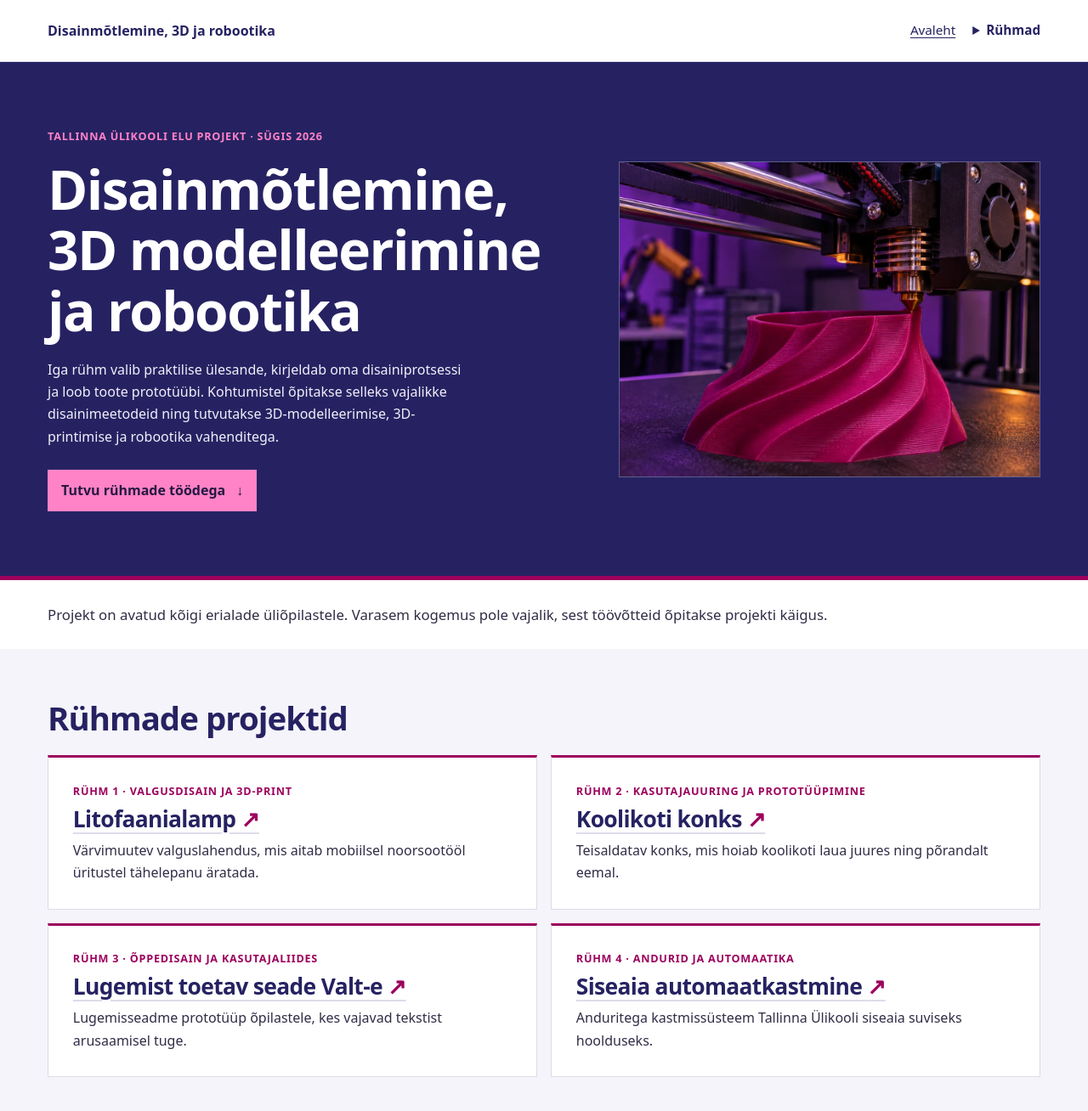
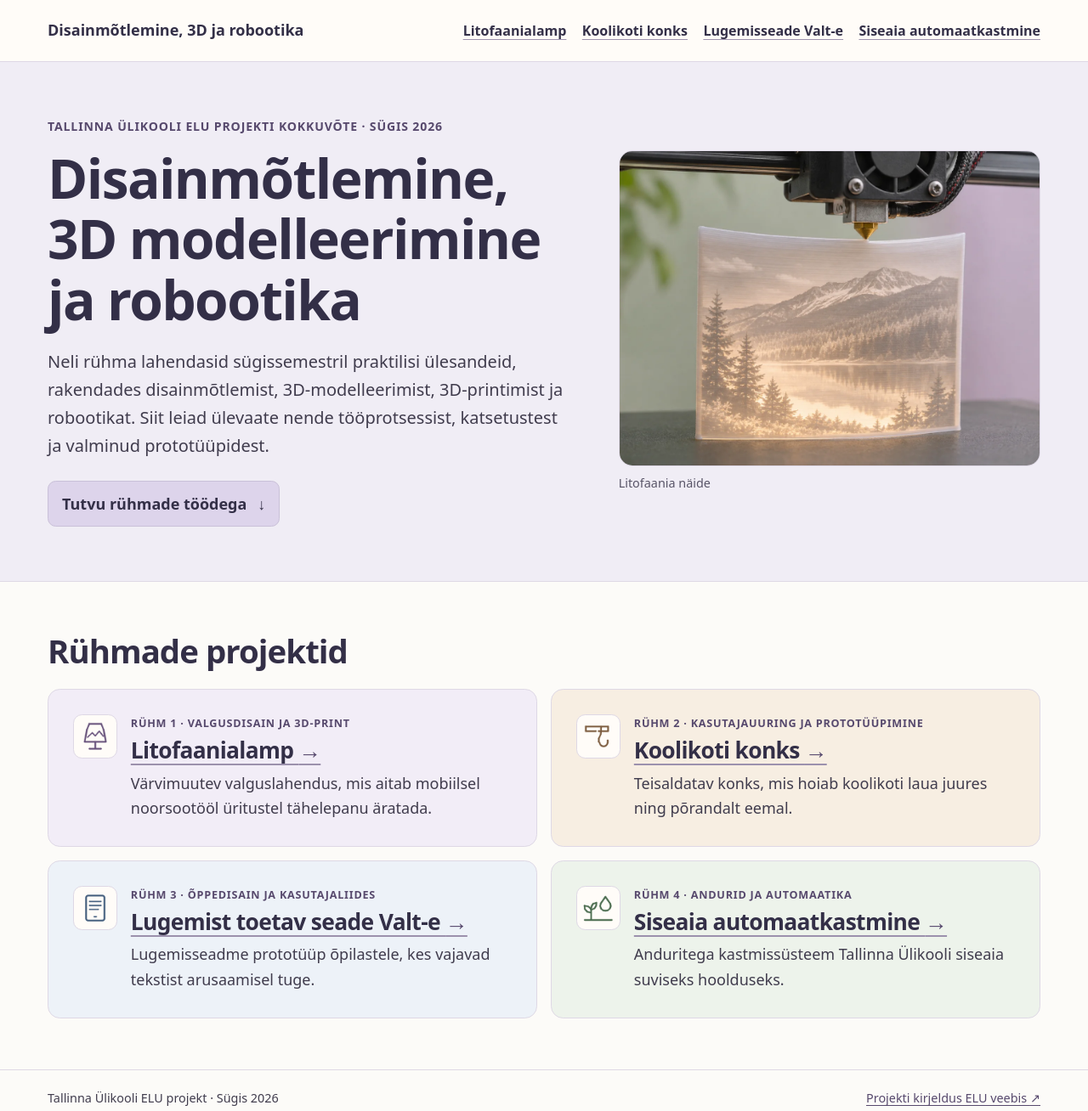
Before and after one commit to nullyks/elu-disainmotlemine, a plain HTML site: page docs/index.html in a window 1280 px wide. Shown: the top 1308 px of the page at 85% size. Drawn offline with Linux system fonts and the light colour scheme.

Commit message:
Refresh ELU summary homepage with pastel design

```diff
--- a/docs/assets/styles.css
+++ b/docs/assets/styles.css
@@ -4,7 +4,6 @@
   --text: #302d46;
   --muted: #58546d;
   --accent: #9c005d;
-  --bright: #ff83c6;
   --surface: #f5f4fa;
   --line: #dedbe9;
   font-family: system-ui, sans-serif;
@@ -146,10 +145,42 @@ p {
   text-decoration: underline;
 }
 
+.home-page {
+  --ink: #332f47;
+  --text: #403c4d;
+  --muted: #585467;
+  --accent: #57496d;
+  --surface: #f0edf5;
+  --line: #ded8e5;
+  background: #fcfbf8;
+  font-size: 1.125rem;
+}
+
+.home-page .site-header {
+  background: #fffcf8;
+}
+
+.home-nav ul {
+  display: flex;
+  flex-wrap: wrap;
+  gap: .25rem 1.15rem;
+  margin: 0;
+  padding: 0;
+  list-style: none;
+}
+
+.home-nav a {
+  display: inline-block;
+  padding-block: .35rem;
+  color: var(--ink);
+  font-size: 1rem;
+  font-weight: 650;
+  text-decoration-color: #9c91ad;
+}
+
 .hero {
-  color: white;
-  background: var(--ink);
-  border-bottom: .35rem solid var(--accent);
+  background: var(--surface);
+  border-bottom: 1px solid var(--line);
 }
 
 .hero-grid {
@@ -157,11 +188,7 @@ p {
   grid-template-columns: minmax(0, 1.25fr) minmax(0, 1fr);
   gap: clamp(1.75rem, 4vw, 4.5rem);
   align-items: center;
-  padding-block: clamp(2.75rem, 6vw, 5.25rem);
-}
-
-.hero h1 {
-  color: inherit;
+  padding-block: clamp(2.2rem, 5vw, 4.25rem);
 }
 
 .eyebrow {
@@ -173,14 +200,14 @@ p {
 }
 
 .hero .eyebrow {
-  color: var(--bright);
-  margin-bottom: 1rem;
+  margin-bottom: .85rem;
+  font-size: .88rem;
 }
 
 .hero-copy > p:not(.eyebrow) {
   margin-top: 1.25rem;
   max-width: 55ch;
-  color: #f2effa;
+  font-size: clamp(1.125rem, 2vw, 1.25rem);
 }
 
 .button {
@@ -189,18 +216,26 @@ p {
   gap: .8rem;
   margin-top: 1.6rem;
   padding: .7rem 1rem;
-  background: var(--bright);
-  color: #251842;
+  border: 1px solid #c9c0d8;
+  border-radius: .6rem;
+  background: #ddd4eb;
+  color: var(--ink);
   font-weight: 700;
   text-decoration: none;
 }
 
 .button:hover {
-  background: #ffabd9;
+  background: #d3c7e4;
 }
 
-.button:focus-visible {
-  outline-color: white;
+.hero-figure {
+  margin: 0;
+}
+
+.hero-figure figcaption {
+  margin-top: .5rem;
+  color: var(--muted);
+  font-size: .9rem;
 }
 
 .hero-image {
@@ -209,17 +244,12 @@ p {
   height: auto;
   aspect-ratio: 4 / 3;
   object-fit: cover;
-  border: 1px solid #ffffff44;
-}
-
-.project-overview {
-  padding-block: 1.65rem;
-  font-size: 1.05rem;
+  border: 1px solid var(--line);
+  border-radius: 1rem;
 }
 
 .projects {
   padding-block: clamp(2.1rem, 5vw, 3.75rem);
-  background: var(--surface);
 }
 
 .project-grid {
@@ -232,10 +262,38 @@ p {
 }
 
 .project-card {
+  display: grid;
+  grid-template-columns: auto minmax(0, 1fr);
+  column-gap: 1rem;
+  align-content: start;
   padding: clamp(1.15rem, 3vw, 1.8rem);
   border: 1px solid var(--line);
-  border-top: 3px solid var(--accent);
-  background: white;
+  border-radius: .9rem;
+}
+
+.card-lamp {
+  background: #f2edf7;
+}
+
+.card-hook {
+  background: #f7eee2;
+}
+
+.card-reader {
+  background: #edf2f8;
+}
+
+.card-water {
+  background: #edf3eb;
+}
+
+.project-icon {
+  grid-row: span 3;
+  width: 3.25rem;
+  height: 3.25rem;
+  border: 1px solid var(--line);
+  border-radius: .65rem;
+  background: #fffcf8;
 }
 
 .project-card h3 {
@@ -245,7 +303,7 @@ p {
 
 .project-card h3 a {
   color: var(--ink);
-  text-decoration-color: var(--line);
+  text-decoration-color: #9c91ad;
 }
 
 .project-card h3 a:hover,
@@ -344,12 +402,8 @@ p {
 }
 
 @media (max-width: 47rem) {
-  .hero-grid, .detail-layout {
+  .hero-grid, .detail-layout, .project-grid {
     grid-template-columns: minmax(0, 1fr);
-  }
-
-  .hero-image {
-    aspect-ratio: 16 / 9;
   }
 }
 
@@ -363,8 +417,10 @@ p {
     justify-content: flex-start;
   }
 
-  .project-grid {
-    grid-template-columns: minmax(0, 1fr);
+  .home-nav ul {
+    display: grid;
+    grid-template-columns: repeat(2, minmax(0, 1fr));
+    gap: 0 .75rem;
   }
 
   .group-menu {
@@ -375,3 +431,14 @@ p {
     inset-inline: 0 auto;
   }
 }
+
+@media (max-width: 24rem) {
+  .project-card {
+    grid-template-columns: minmax(0, 1fr);
+  }
+
+  .project-icon {
+    grid-row: auto;
+    margin-bottom: .65rem;
+  }
+}
--- a/docs/index.html
+++ b/docs/index.html
@@ -3,27 +3,22 @@
 <head>
   <meta charset="utf-8">
   <meta name="viewport" content="width=device-width, initial-scale=1">
-  <meta name="description" content="Tallinna Ülikooli ELU projekti tutvustus ja nelja rühma prototüübid.">
+  <meta name="description" content="Tallinna Ülikooli 2026. aasta sügisel toimunud ELU projekti kokkuvõte ja nelja rühma prototüübid.">
   <title>Disainmõtlemine, 3D modelleerimine ja robootika</title>
   <link rel="stylesheet" href="assets/styles.css">
-  <script src="assets/navigation.js" defer></script>
 </head>
-<body>
+<body class="home-page">
   <a class="skip-link" href="#sisu">Liigu sisu juurde</a>
   <header class="site-header">
     <div class="wrap header-inner">
       <a class="site-name" href="index.html">Disainmõtlemine, 3D ja robootika</a>
-      <nav class="site-nav" aria-label="Põhinavigatsioon">
-        <a href="index.html" aria-current="page">Avaleht</a>
-        <details class="group-menu">
-          <summary>Rühmad</summary>
-          <ul>
-            <li><a href="litofaanialamp.html">Litofaanialamp</a></li>
-            <li><a href="koolikoti-konks.html">Koolikoti konks</a></li>
-            <li><a href="valt-e.html">Lugemist toetav seade Valt-e</a></li>
-            <li><a href="automaatkastmine.html">Siseaia automaatkastmine</a></li>
-          </ul>
-        </details>
+      <nav class="home-nav" aria-label="Rühmade projektid">
+        <ul>
+          <li><a href="litofaanialamp.html">Litofaanialamp</a></li>
+          <li><a href="koolikoti-konks.html">Koolikoti konks</a></li>
+          <li><a href="valt-e.html">Lugemisseade Valt-e</a></li>
+          <li><a href="automaatkastmine.html">Siseaia automaatkastmine</a></li>
+        </ul>
       </nav>
     </div>
   </header>
@@ -31,39 +26,43 @@
     <section class="hero" aria-labelledby="avalehe-pealkiri">
       <div class="wrap hero-grid">
         <div class="hero-copy">
-          <p class="eyebrow">Tallinna Ülikooli ELU projekt · Sügis 2026</p>
+          <p class="eyebrow">Tallinna Ülikooli ELU projekti kokkuvõte · Sügis 2026</p>
           <h1 id="avalehe-pealkiri">Disainmõtlemine, 3D modelleerimine ja robootika</h1>
-          <p>Iga rühm valib praktilise ülesande, kirjeldab oma disainiprotsessi ja loob toote prototüübi. Kohtumistel õpitakse selleks vajalikke disainimeetodeid ning tutvutakse 3D-modelleerimise, 3D-printimise ja robootika vahenditega.</p>
+          <p>Neli rühma lahendasid sügissemestril praktilisi ülesandeid, rakendades disainmõtlemist, 3D-modelleerimist, 3D-printimist ja robootikat. Siit leiad ülevaate nende tööprotsessist, katsetustest ja valminud prototüüpidest.</p>
           <a class="button" href="#ruhmad">Tutvu rühmade töödega <span aria-hidden="true">↓</span></a>
         </div>
-        <img class="hero-image" src="assets/3d-print.webp" width="1200" height="900" alt="3D-printeri düüs loob kihthaaval prototüüpi. Illustratsioon.">
+        <figure class="hero-figure">
+          <img class="hero-image" src="assets/litofaania-print.webp" width="1200" height="900" alt="3D-printer prindib heledat litofaaniapaneeli. Tagantvalgus toob esile järve ja mägede kujutise.">
+          <figcaption>Litofaania näide</figcaption>
+        </figure>
       </div>
     </section>
-    <div class="wrap project-overview">
-      <p>Projekt on avatud kõigi erialade üliõpilastele. Varasem kogemus pole vajalik, sest töövõtteid õpitakse projekti käigus.</p>
-    </div>
     <section class="projects" id="ruhmad" aria-labelledby="ruhmade-pealkiri">
       <div class="wrap">
         <h2 id="ruhmade-pealkiri">Rühmade projektid</h2>
         <ul class="project-grid">
-          <li class="project-card">
+          <li class="project-card card-lamp">
+            <img class="project-icon" src="assets/icon-lamp.png" width="128" height="128" alt="">
             <p class="eyebrow">Rühm 1 · Valgusdisain ja 3D-print</p>
-            <h3><a href="litofaanialamp.html">Litofaanialamp <span aria-hidden="true">↗</span></a></h3>
+            <h3><a href="litofaanialamp.html">Litofaanialamp <span aria-hidden="true">→</span></a></h3>
             <p>Värvimuutev valguslahendus, mis aitab mobiilsel noorsootööl üritustel tähelepanu äratada.</p>
           </li>
-          <li class="project-card">
+          <li class="project-card card-hook">
+            <img class="project-icon" src="assets/icon-hook.png" width="128" height="128" alt="">
             <p class="eyebrow">Rühm 2 · Kasutajauuring ja prototüüpimine</p>
-            <h3><a href="koolikoti-konks.html">Koolikoti konks <span aria-hidden="true">↗</span></a></h3>
+            <h3><a href="koolikoti-konks.html">Koolikoti konks <span aria-hidden="true">→</span></a></h3>
             <p>Teisaldatav konks, mis hoiab koolikoti laua juures ning põrandalt eemal.</p>
           </li>
-          <li class="project-card">
+          <li class="project-card card-reader">
+            <img class="project-icon" src="assets/icon-reader.png" width="128" height="128" alt="">
             <p class="eyebrow">Rühm 3 · Õppedisain ja kasutajaliides</p>
-            <h3><a href="valt-e.html">Lugemist toetav seade Valt-e <span aria-hidden="true">↗</span></a></h3>
+            <h3><a href="valt-e.html">Lugemist toetav seade Valt-e <span aria-hidden="true">→</span></a></h3>
             <p>Lugemisseadme prototüüp õpilastele, kes vajavad tekstist arusaamisel tuge.</p>
           </li>
-          <li class="project-card">
+          <li class="project-card card-water">
+            <img class="project-icon" src="assets/icon-water.png" width="128" height="128" alt="">
             <p class="eyebrow">Rühm 4 · Andurid ja automaatika</p>
-            <h3><a href="automaatkastmine.html">Siseaia automaatkastmine <span aria-hidden="true">↗</span></a></h3>
+            <h3><a href="automaatkastmine.html">Siseaia automaatkastmine <span aria-hidden="true">→</span></a></h3>
             <p>Anduritega kastmissüsteem Tallinna Ülikooli siseaia suviseks hoolduseks.</p>
           </li>
         </ul>
```
Also changed, not shown: docs/assets/3d-print.webp (deleted), docs/assets/icon-hook.png (added), docs/assets/icon-lamp.png (added), docs/assets/icon-reader.png (added), docs/assets/icon-water.png (added), docs/assets/litofaania-print.webp (added), 1 other file.
